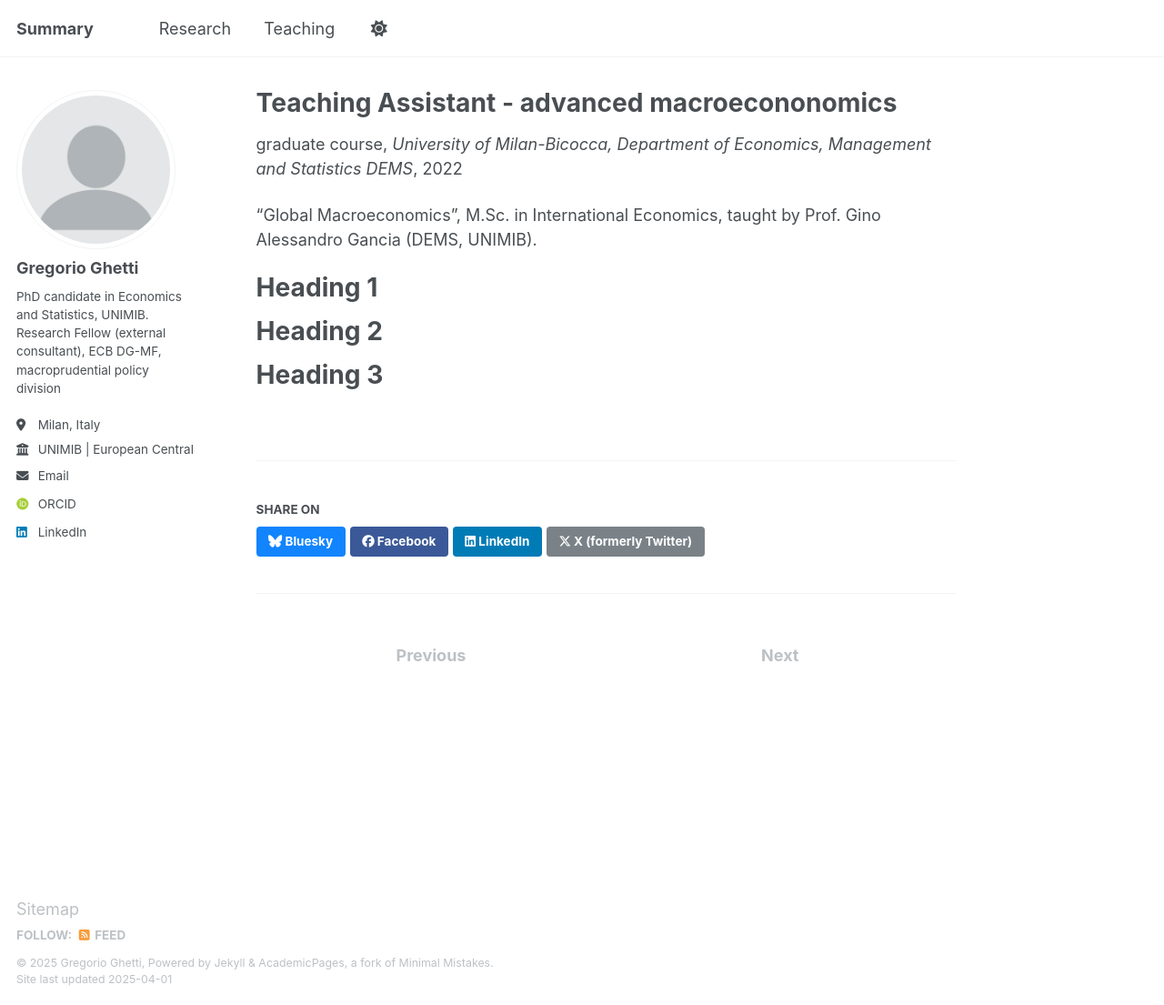
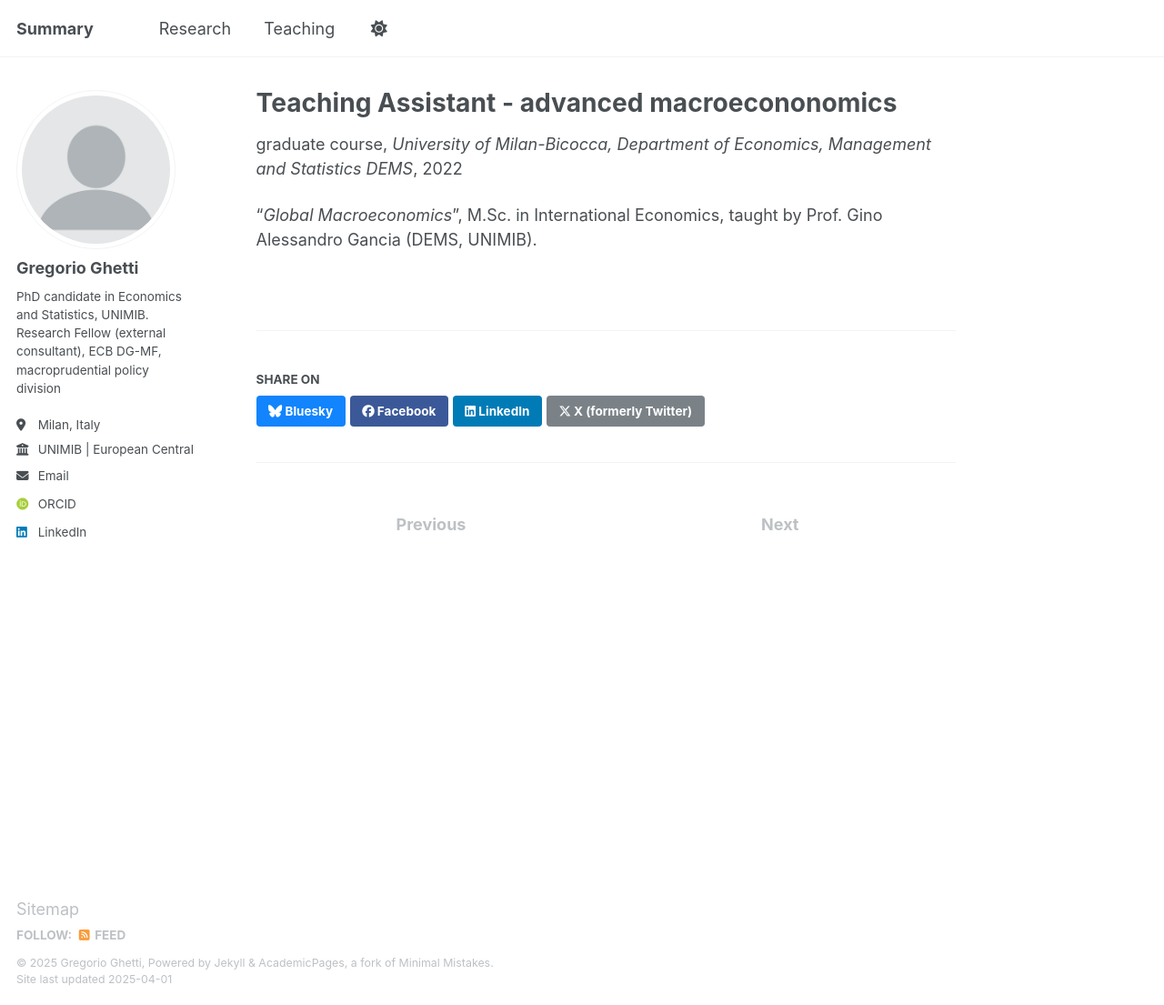
Before and after one commit to GregGh95/GregGh95.github.io, a Jekyll site: the page built from _teaching/2014-spring-teaching-1.md, in a window 1280 px wide and 1105 px high. Shown: the whole window at 91% size. Built offline with Jekyll 4.4.1, drawn with Linux system fonts in a browser that asks for light colours; some web fonts are replaced.

Commit message:
Update 2014-spring-teaching-1.md

```diff
--- a/_teaching/2014-spring-teaching-1.md
+++ b/_teaching/2014-spring-teaching-1.md
@@ -8,13 +8,4 @@ date: 2022-04-01
 location: "Milan, Italy"
 ---
 
-"Global Macroeconomics", M.Sc. in International Economics, taught by Prof. Gino Alessandro Gancia (DEMS, UNIMIB).
-
-Heading 1
-======
-
-Heading 2
-======
-
-Heading 3
-======
+"*Global Macroeconomics*", M.Sc. in International Economics, taught by Prof. Gino Alessandro Gancia (DEMS, UNIMIB).
```
